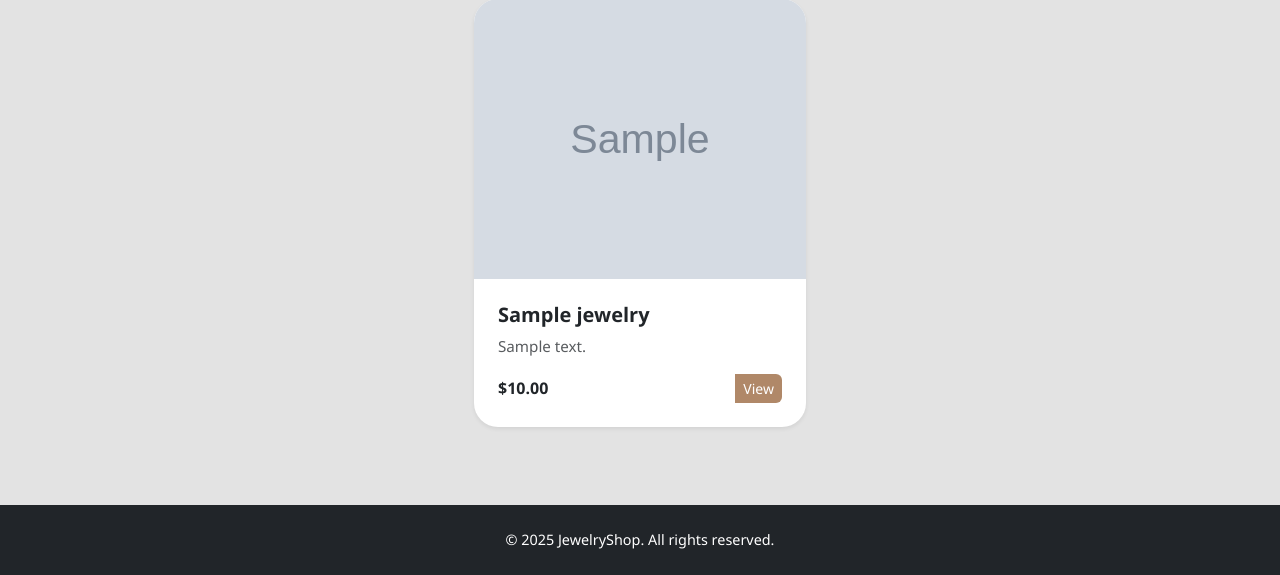
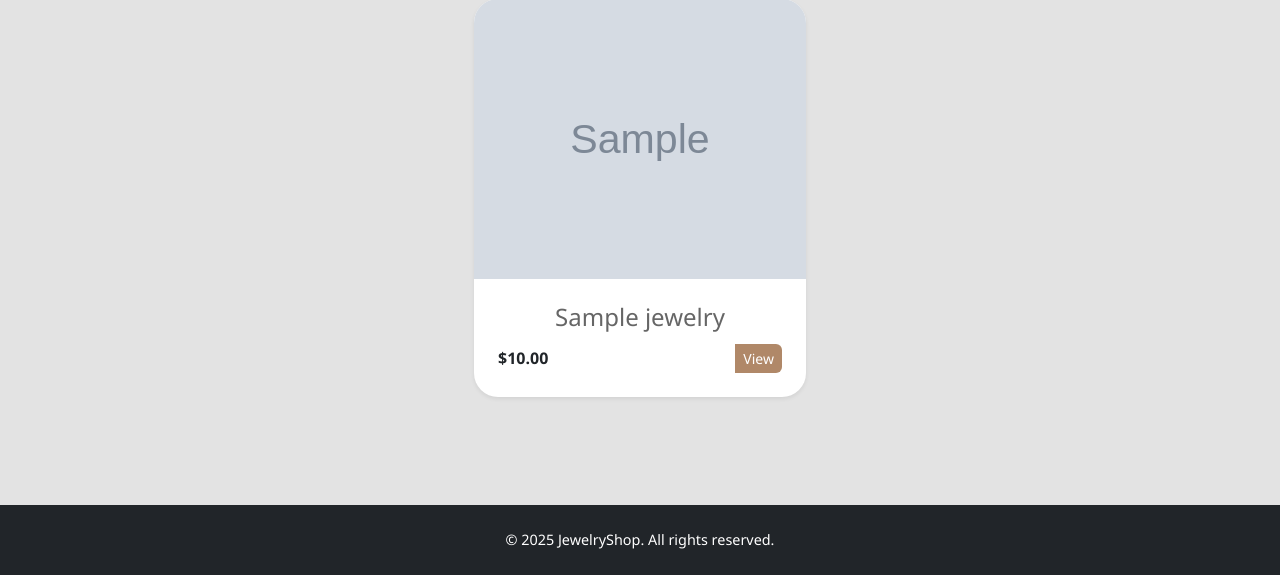
Before and after one commit to albert-dimitrov/JewelryShop, a Django app: page /jewelry/collections/Rings/ in a window 1280 px wide. Shown: the part 225-800 px from the top of the page. Run offline with Django 5.2, Linux system fonts and the light colour scheme; tables that the repository leaves empty hold one stand-in row (values such as "Sample post"); grey boxes marked "Sample" are stand-in pictures.

Commit message:
Change: some styling of shop list

```diff
--- a/static/css/jewelries.css
+++ b/static/css/jewelries.css
@@ -52,3 +52,9 @@
     font-size: 0.95rem;
     color: #666;
 }
+
+.custom-title {
+    color: #666666;
+    font-size: 1.5rem;
+    margin-bottom: 0.75rem;
+}
--- a/templates/jewelries/items-page.html
+++ b/templates/jewelries/items-page.html
@@ -13,8 +13,7 @@
                             <img src="{{ jewelry.image }}" class="card-img-top custom-category-img"
                                  alt="{{ jewelry.name }}">
                             <div class="card-body d-flex flex-column p-4">
-                                <h5 class="card-title fw-bold">{{ jewelry.name }}</h5>
-                                <p class="card-text text-muted small mb-3">{{ jewelry.description|truncatewords:15 }}</p>
+                                <h5 class="text-center custom-title">{{ jewelry.name }}</h5>
                                 <div class="mt-auto d-flex justify-content-between align-items-center">
                                     <span class="fw-bold">${{ jewelry.price }}</span>
                                     <a href="#" class="btn btn-sm btn-custom">View</a>
```
